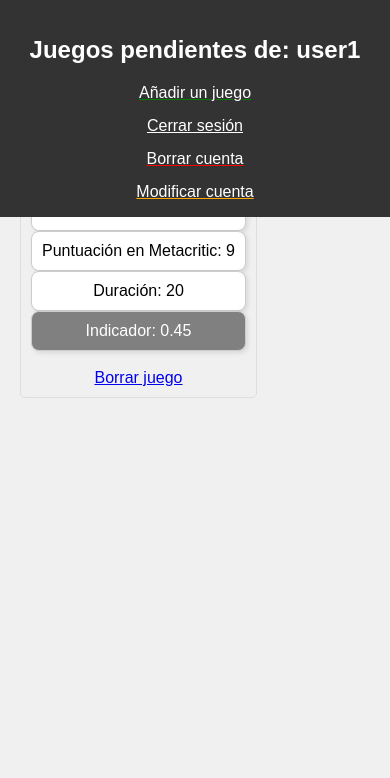
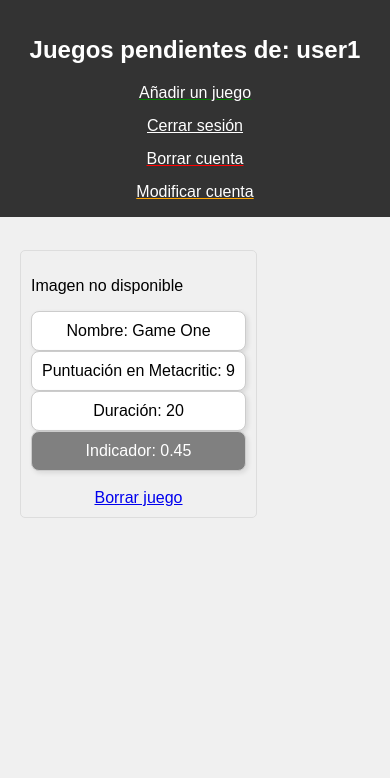
Before and after one commit to alockgoy/juegospendientes, a PHP site: page /php/principal.php in a window 390 px wide. Shown: the top 778 px of the page. Run offline with PHP 8.4, Linux system fonts and the light colour scheme; a user stored in the database is signed in; data comes from the database, SQL or seed files in the repository; tables that the repository leaves empty hold one stand-in row (values such as "Sample post").

Commit message:
Ajustar estilos de header y footer para mejorar la visualización en dispositivos móviles

```diff
--- a/css/principal.css
+++ b/css/principal.css
@@ -17,6 +17,7 @@ header {
     padding: 1rem 0;
     text-align: center;
     z-index: 1000;
+    box-sizing: border-box; /* Incluye padding en el width */
 }
 
 nav {
@@ -125,6 +126,11 @@ footer a{
 
 /* Estilos responsivos para pantallas pequeñas */
 @media (max-width: 600px) {
+    /* Aumentar el padding-top del body para compensar el header más alto */
+    body {
+        padding-top: 220px; /* Aumentado significativamente para mobile */
+    }
+
     nav {
         flex-direction: column; /* Cambia a columnas */
         align-items: center; /* Centra los enlaces */
@@ -152,5 +158,9 @@ footer a{
         text-decoration-color: red;
     }
 
-
+    footer {
+        position: fixed;
+        bottom: 0;
+        left: 0;
+    }
 }
```
